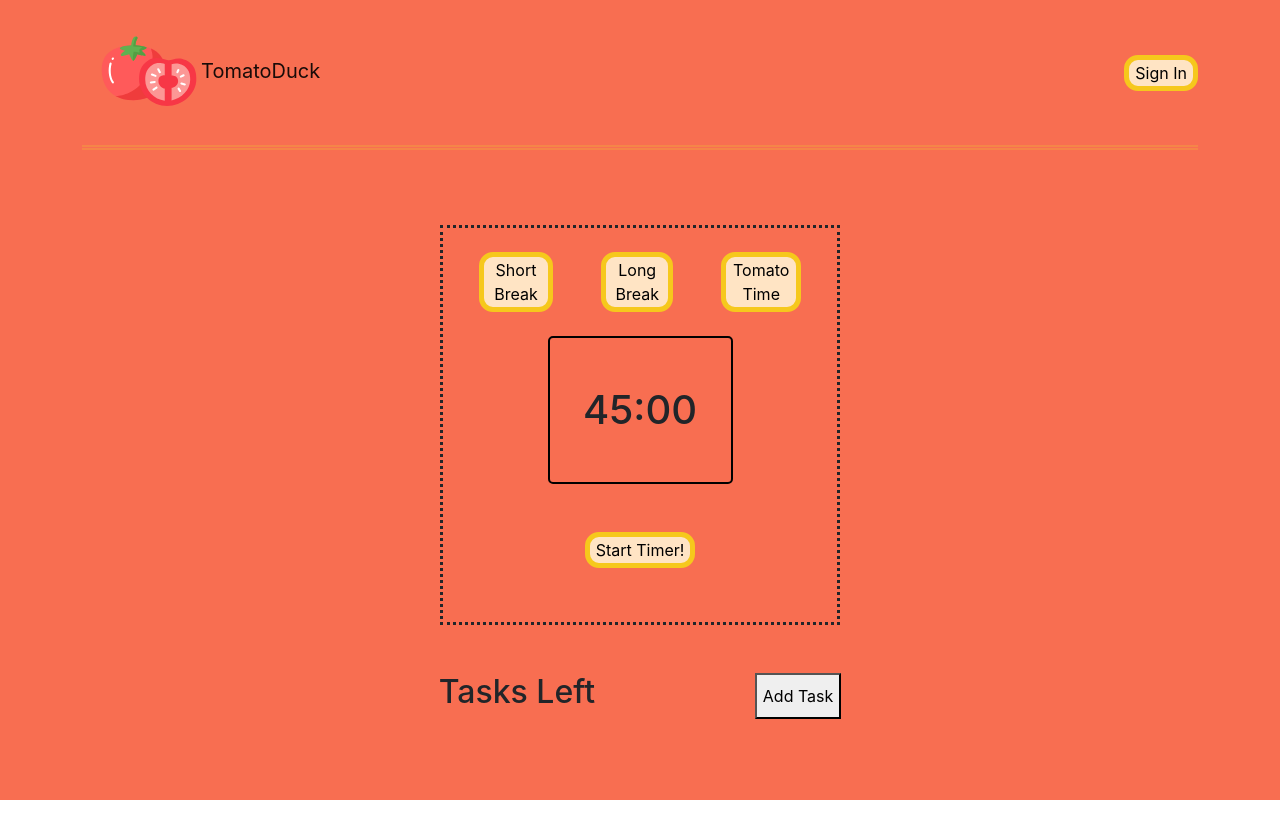
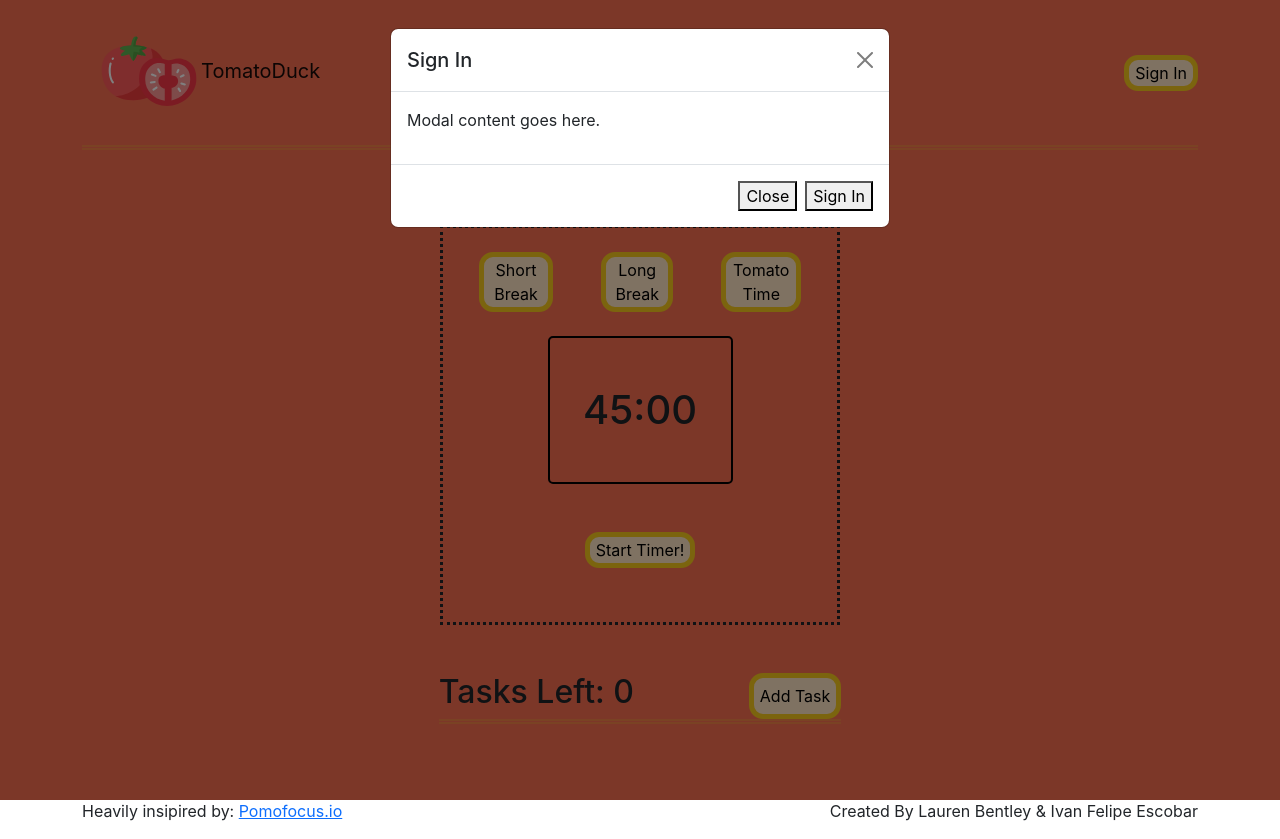
Before and after one commit to indwomt/tomatoduck, a React (Create React App) app in the folder client/: page / in a window 1280 px wide. Both pictures are taken after a click on the button "Sign In". Before the commit the page ends 800 px from the top, so only its background shows below. Built offline with nearby package versions, Linux system fonts and the light colour scheme; the HTML template or start-up script is replaced by a standard one.

Commit message:
sign in modal started, added timer function class to timer display element:

```diff
--- a/client/package.json
+++ b/client/package.json
@@ -9,8 +9,10 @@
     "bootstrap": "^5.2.3",
     "jwt-decode": "^3.1.2",
     "react": "^18.2.0",
+    "react-bootstrap": "^2.7.2",
     "react-dom": "^18.2.0",
     "react-scripts": "5.0.1",
+    "reactstrap": "^9.1.8",
     "web-vitals": "^2.1.4"
   },
   "scripts": {
--- a/client/src/App.css
+++ b/client/src/App.css
@@ -62,13 +62,15 @@
 
 .setting-btn,
 .start-btn,
-.login-btn {
+.login-btn,
+.add-task-btn {
   border: 5px solid #F6C81C;
 border-radius: 14px;
 background-color: bisque;
 }
 
-.navbar{
+.navbar,
+.task-header{
   border-bottom: 5px double rgba(230,215,41,0.22);
   margin-bottom: 75px;
 }
--- a/client/src/App.js
+++ b/client/src/App.js
@@ -3,6 +3,7 @@ import './App.css';
 import Timer from './components/Timer'
 import Header from './components/Header'
 import Tasks from './components/Tasks'
+import Footer from './components/Footer'
 // import bootstrap from 'react-bootstrap'
 
 function App() {
@@ -11,6 +12,7 @@ function App() {
       <Header />
         <Timer />
       <Tasks />
+      <Footer />
     </div>
   );
 }
--- a/client/src/components/Footer.js
+++ b/client/src/components/Footer.js
@@ -1 +1,14 @@
 import react from 'react'
+
+export default function Footer() {
+    return(
+        <div class="container d-flex justify-content-between">
+            <div class="credit">
+                <p>Heavily insipired by: <a href='https://pomofocus.io/'>Pomofocus.io</a></p>
+            </div>
+            <div class='creator-links'>
+            <p>Created By <a>Lauren Bentley</a> & <a>Ivan Felipe Escobar</a></p>
+            </div>
+        </div>
+    )
+}
--- a/client/src/components/Header.js
+++ b/client/src/components/Header.js
@@ -1,17 +1,41 @@
-import react from 'react'
-import icon from '../assets/tomato-24.svg'
+import React, { useState } from 'react';
+import icon from '../assets/tomato-24.svg';
+import { Modal, ModalHeader, ModalBody, ModalFooter } from 'reactstrap';
 
-export default function Header() {
-    return (
-    <div class='container'>
-      <nav className="navbar">
+const Header = () => {
+  const [modal, setModal] = useState(false);
 
-        <a className="navbar-brand" href="#">
-          <img src={icon} />
+  const toggleModal = () => {
+    setModal(!modal);
+  };
+
+  return (
+    <div className='container'>
+      <nav className='navbar'>
+        <a className='navbar-brand' href='#'>
+          <img src={icon} alt='Tomato icon' />
           TomatoDuck
         </a>
-        <button class='login-btn'>Sign In</button>
+        <button className='login-btn' onClick={toggleModal}>
+          Sign In
+        </button>
       </nav>
-      </div>
-    );
-  }
+      <Modal isOpen={modal} toggle={toggleModal}>
+        <ModalHeader toggle={toggleModal}>Sign In</ModalHeader>
+        <ModalBody>
+          <p>Modal content goes here.</p>
+        </ModalBody>
+        <ModalFooter>
+          <button color='secondary' onClick={toggleModal}>
+            Close
+          </button>
+          <button color='primary' onClick={toggleModal}>
+            Sign In
+          </button>
+        </ModalFooter>
+      </Modal>
+    </div>
+  );
+};
+
+export default Header;
--- a/client/src/components/Tasks.js
+++ b/client/src/components/Tasks.js
@@ -4,8 +4,11 @@ export default function Tasks() {
     return(
         <div class='container col-4 d-flex-col justify-content-center my-5'>
             <div class='task-header justify-content-between d-flex'>
-                <h2>Tasks Left</h2>
-                <button>Add Task</button>
+                <h2>Tasks Left: 0</h2>
+                <button class='add-task-btn'>Add Task</button>
+            </div>
+            <div class='task-container'>
+
             </div>
         </div>
     )
--- a/client/src/components/Timer.js
+++ b/client/src/components/Timer.js
@@ -1,6 +1,10 @@
 import react from 'react'
 
+
 export default function Timer(){
+
+
+
     return (
         <div className="container timer-box col-5 d-flex-col justify-content-center">
             <div className="timer-settings d-flex justify-content-center">
@@ -9,7 +13,7 @@ export default function Timer(){
                 <button className="m-4 setting-btn">Tomato Time</button>
             </div>
             <div className="timer container col-6 d-flex justify-content-center bordered">
-                <h1 className='my-5'>45:00</h1>
+                <h1 className='my-5 timerEl'>45:00</h1>
 
             </div>
             <div class="container start-btn-box d-flex justify-content-center">
```
Also changed, not shown: 1 other file (tests, documents, lock files or other folders).
